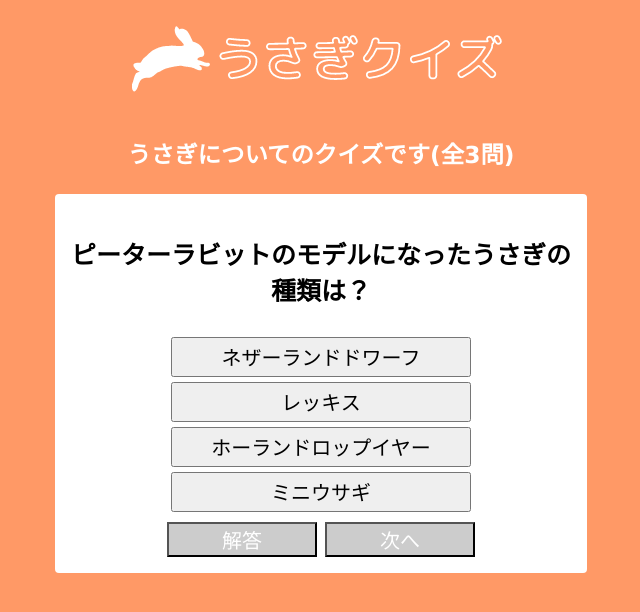
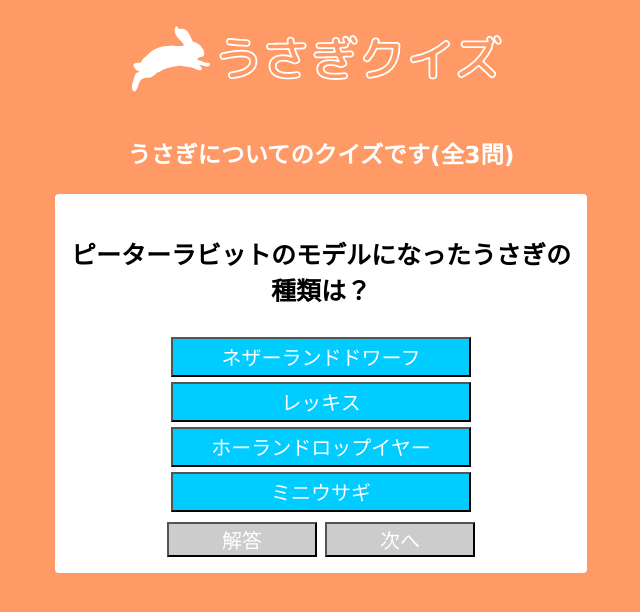
Before and after one commit to siruba75/Rabbit_Quiz, a plain HTML site: page index.html in a window 1280 px wide. Shown: the whole page, without its empty margins (319-959 px from the left). Drawn offline with Linux system fonts and the light colour scheme.

Commit message:
initial commit
クイズアプリ作りました
https://siruba75.github.io/Rabbit_Quiz/

```diff
--- a/styles.css
+++ b/styles.css
@@ -45,6 +45,8 @@ body {
 }
 
 .btn{
+    background-color: #00ccff;
+    color: #ffffff;
     width: 300px;
     height: 40px;
     margin-top:5px;
```
